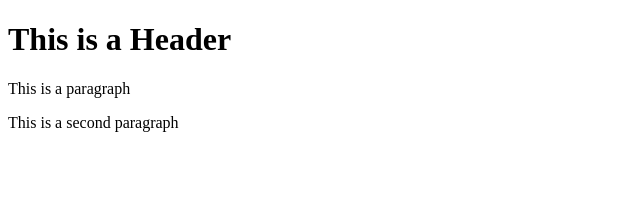
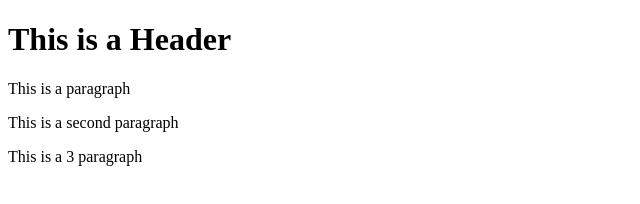
Before and after one commit to solangejmendes/git-test, a website: page index.html in a window 1280 px wide. Shown: the whole page, without its empty margins (0-640 px from the left). Drawn offline with Linux system fonts and the light colour scheme.

Commit message:
fourt commit

```diff
--- a/index.html
+++ b/index.html
@@ -6,5 +6,6 @@
         <h1>This is a Header</h1>
         <p>This is a paragraph</p>
         <p>This is a second paragraph</p>
+        <p>This is a 3 paragraph</p>
     </body>
 </html>
```
Also changed, not shown: package.json (added, +28 -0 lines), 2 other files.
